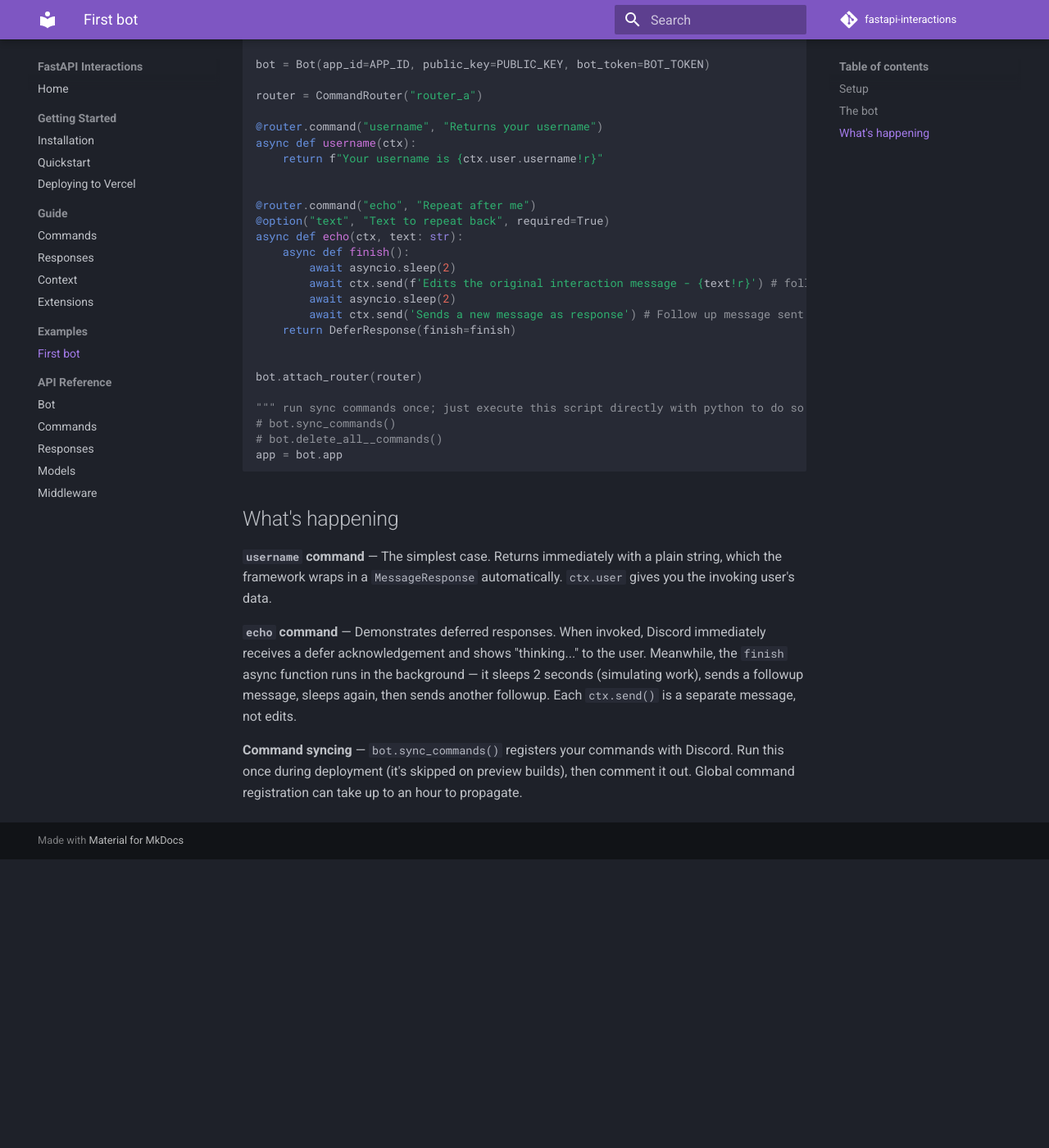
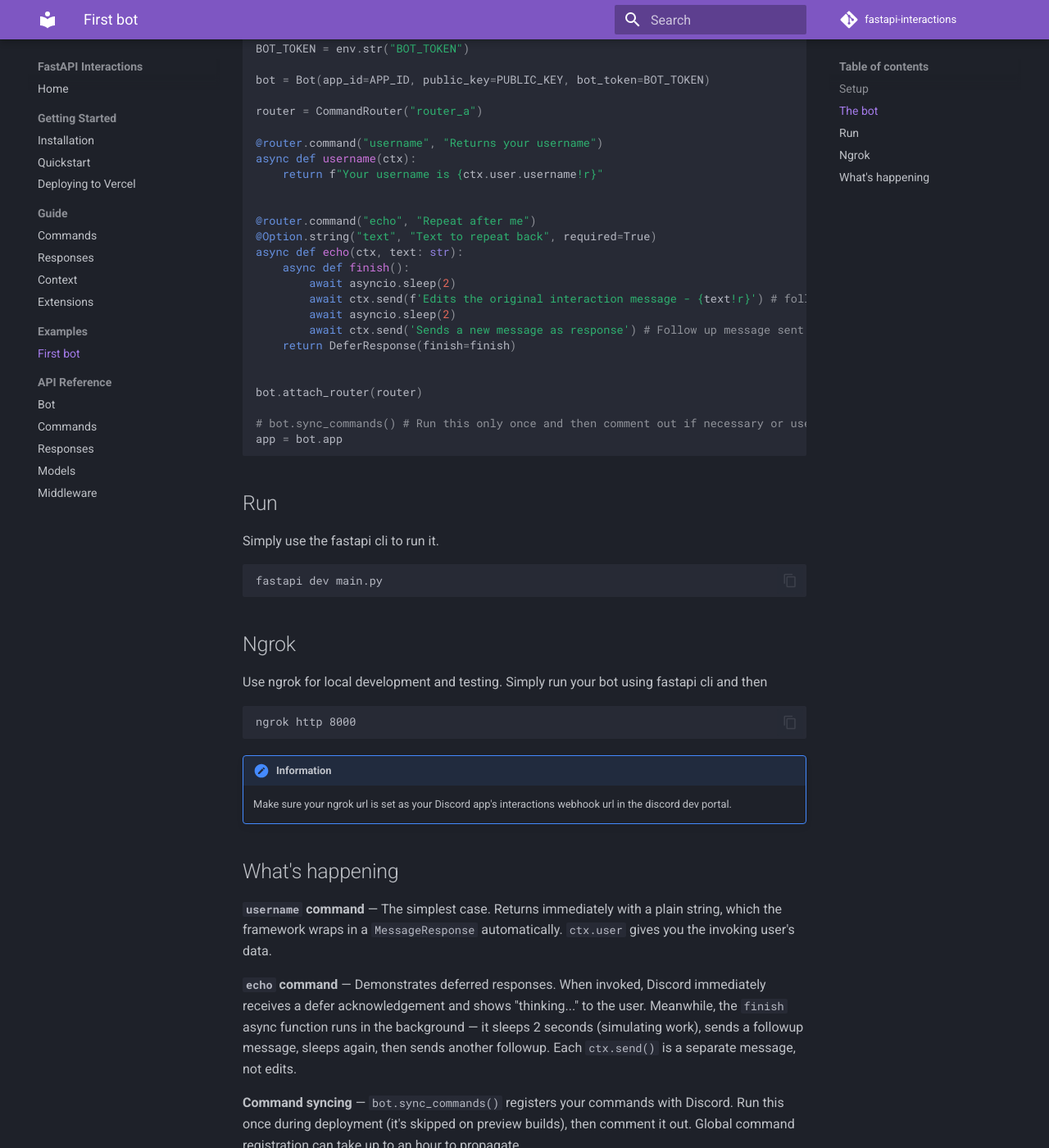
Before and after one commit to neoarchive/fastapi-interactions, an MkDocs documentation site: the page built from docs/examples/first_bot.md, in a window 1280 px wide and 1400 px high, scrolled down 702 px. Shown: the whole window at 82% size. Built offline with MkDocs 1.6.1 and Material for MkDocs 9.7.7, drawn with Linux system fonts in a browser that asks for light colours; comment, search, counter and statistics services are not loaded; before the commit the page ends 1750 px from its top, so only the background shows below that; some of the changed text lies outside the part shown.

Commit message:
update example in docs

````diff
--- a/docs/examples/first_bot.md
+++ b/docs/examples/first_bot.md
@@ -15,8 +15,9 @@
 ## The bot
 
 ```python
+# main.py
 from fastapi_interactions import Bot
-from fastapi_interactions.commands import CommandRouter, option
+from fastapi_interactions.commands import CommandRouter, Option
 from fastapi_interactions.responses import DeferResponse
 from environs import env
 import asyncio
@@ -37,7 +38,7 @@
 
 
 @router.command("echo", "Repeat after me")
-@option("text", "Text to repeat back", required=True)
+@Option.string("text", "Text to repeat back", required=True)
 async def echo(ctx, text: str):
     async def finish():
         await asyncio.sleep(2)
@@ -49,12 +50,28 @@
 
 bot.attach_router(router)
 
-""" run sync commands once; just execute this script directly with python to do so and then comment it out"""
-# bot.sync_commands()
-# bot.delete_all__commands()
+# bot.sync_commands() # Run this only once and then comment out if necessary or use a secondary python script just to call sync commands
 app = bot.app
 
 ```
+## Run
+
+Simply use the fastapi cli to run it.
+
+```
+fastapi dev main.py
+```
+
+## Ngrok
+
+Use ngrok for local development and testing. Simply run your bot using fastapi cli and then
+
+```
+ngrok http 8000
+```
+
+!!! information
+    Make sure your ngrok url is set as your Discord app's interactions webhook url in the discord dev portal.
 
 ## What's happening
 
````
